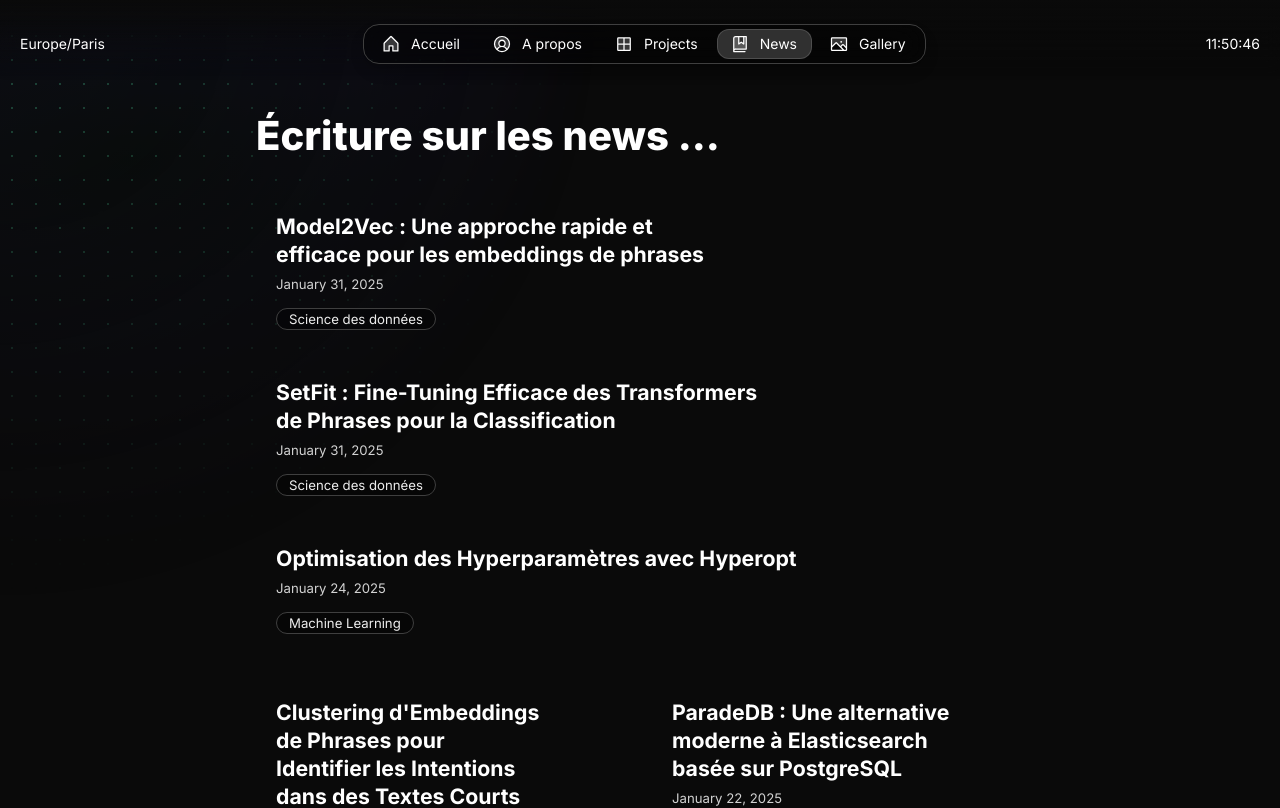
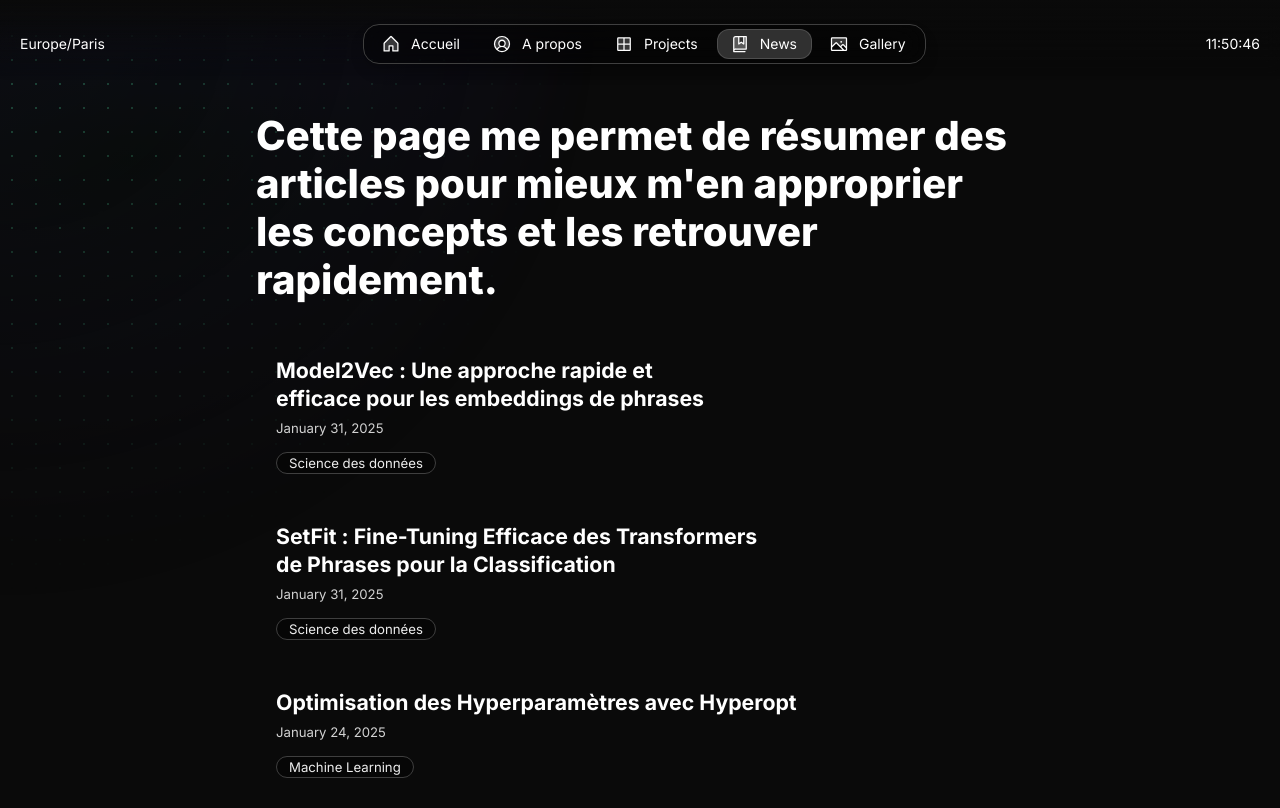
Before and after one commit to Giovanni-Gozzo/PortfolioFinish, a Next.js app: page /en/blog in a window 1280 px wide. Shown: the top 808 px of the page. Built offline with nearby package versions, Linux system fonts and the light colour scheme.

Commit message:
Analytics

```diff
--- a/src/app/[locale]/blog/[slug]/page.tsx
+++ b/src/app/[locale]/blog/[slug]/page.tsx
@@ -88,6 +88,7 @@ export default function Blog({ params }: BlogParams) {
 	const { person } = renderContent(t);
 
 	return (
+
 		<Flex as="section"
 			fillWidth maxWidth="xs"
 			direction="column"
@@ -146,6 +147,7 @@ export default function Blog({ params }: BlogParams) {
 				<CustomMDX source={post.content} />
 			</Flex>
 			<ScrollToHash />
+
 		</Flex>
 	)
 }
--- a/src/app/resources/content.js
+++ b/src/app/resources/content.js
@@ -217,7 +217,7 @@ const about = {
 
 const blog = {
     label: 'News',
-    title: 'Écriture sur les news ...',
+    title: 'Cette page me permet de résumer des articles pour mieux m\'en approprier les concepts et les retrouver rapidement.',
     description: `Lisez ce que ${person.name} a fait récemment`
     // Create new blog posts by adding a new .mdx file to app/blog/posts
     // All posts will be listed on the /blog route
--- a/src/components/blog/Post.tsx
+++ b/src/components/blog/Post.tsx
@@ -11,6 +11,7 @@ interface PostProps {
 
 export default function Post({ post, thumbnail }: PostProps) {
     return (
+
         <SmartLink
             className={styles.hover}
             style={{
```
